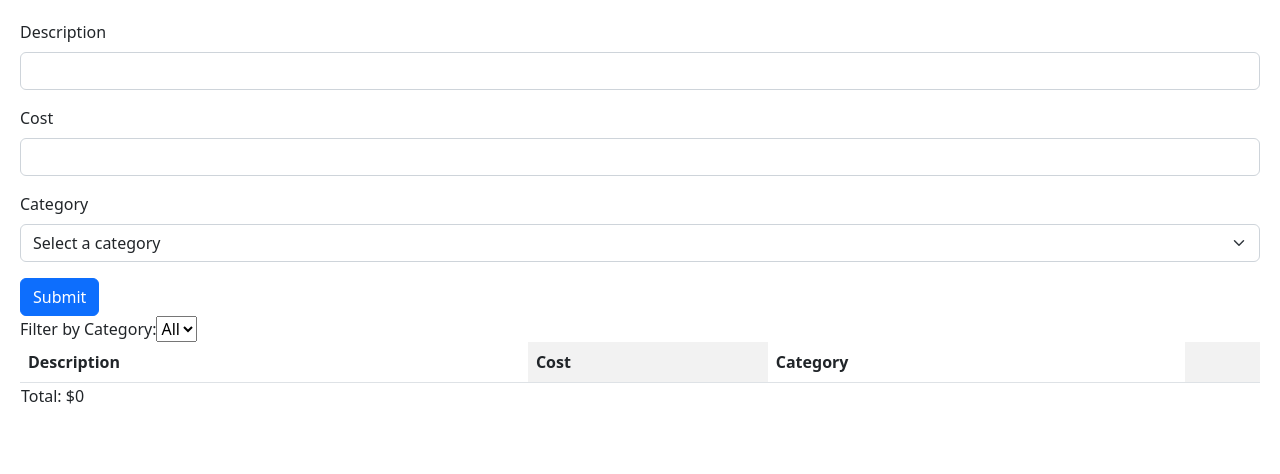
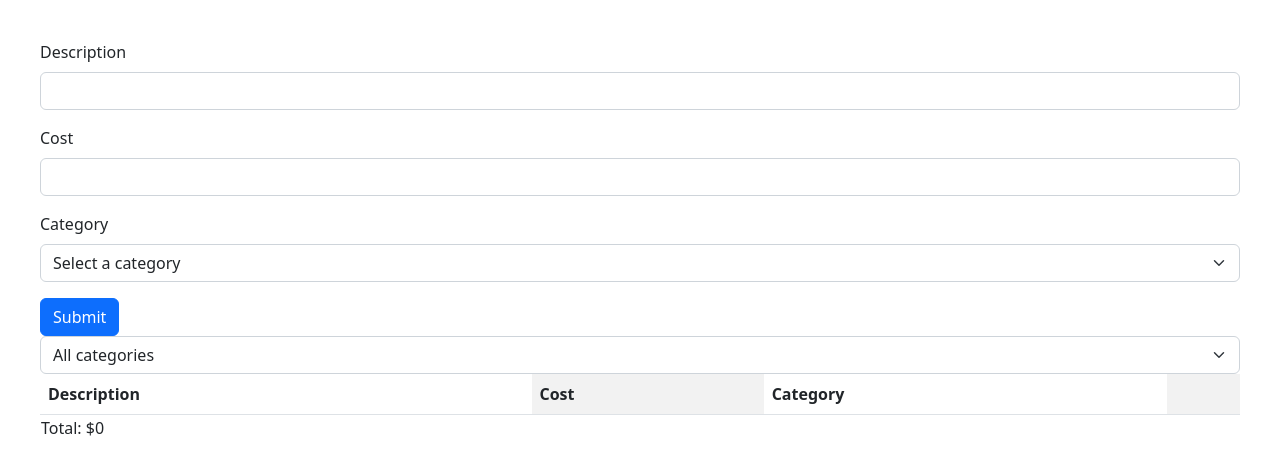
Before and after one commit to arg054/react-app, a React (Vite) app: page / in a window 1280 px wide. Shown: the top 474 px of the page. Built offline with nearby package versions, Linux system fonts and the light colour scheme.

Commit message:
modifying ExpenseFilter

```diff
--- a/src/App.tsx
+++ b/src/App.tsx
@@ -114,7 +114,7 @@ function App() {
   }
 
   return (
-    <div>
+    <div style={{ padding: "20px" }}>
       <ExpenseForm onExpenseFormSubmit={handleExpenseFormSubmit} />
       <ExpenseList expenses={expenses} onClick={handleExpenseRemove} />
       {/*
--- a/src/components/ExpenseList.tsx
+++ b/src/components/ExpenseList.tsx
@@ -32,13 +32,13 @@ const ExpenseList = ({ expenses, onClick }: ExpenseListProps) => {
   return (
     <>
       <div>
-        <label htmlFor="category">Filter by Category:</label>
         <select
+          className="form-select"
           id="category"
           value={selectedCategory}
           onChange={handleCategoryChange}
         >
-          <option value="">All</option>
+          <option value="">All categories</option>
           {Array.from(new Set(expenses.map((expense) => expense.category))).map(
             (category) => (
               <option key={category} value={category}>
```
